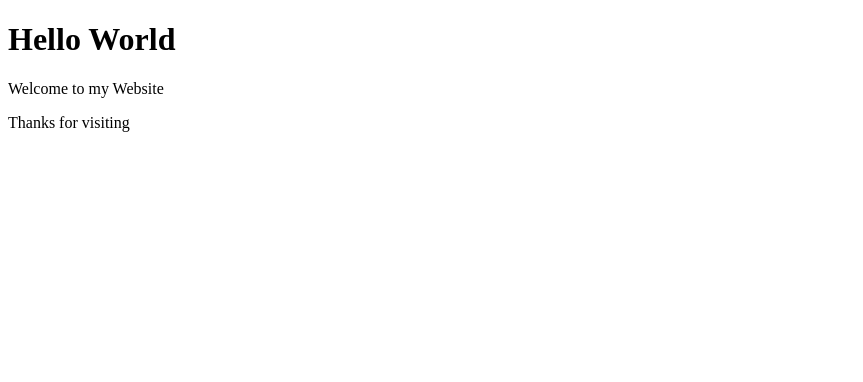
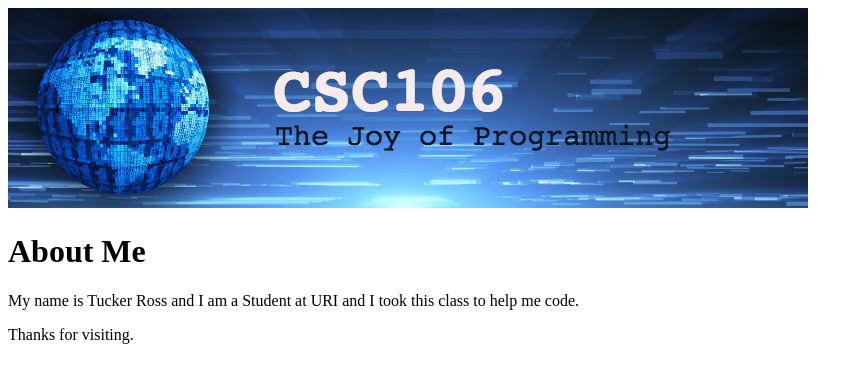
Before and after one commit to BlazingSaddles1984/BlazingSaddles1984, a plain HTML site: page Aboutme.html in a window 1280 px wide. Shown: the whole page, without its empty margins (0-863 px from the left). Drawn offline with Linux system fonts and the light colour scheme.

Commit message:
Add files via upload

```diff
--- a/Aboutme.html
+++ b/Aboutme.html
@@ -6,8 +6,9 @@
     <title>About Me</title>
 </head>
 <body>
-    <h1>Hello World</h1>
-    <p>Welcome to my Website</p>
-    <p>Thanks for visiting</p>
+    <img src="Untitled.jpg">
+    <h1>About Me</h1>
+    <p>My name is Tucker Ross and I am a Student at URI and I took this class to help me code.</p>
+    <p>Thanks for visiting.</p>
 </body>
 </html>
```
Also changed, not shown: index.html (+2 -1 lines).
